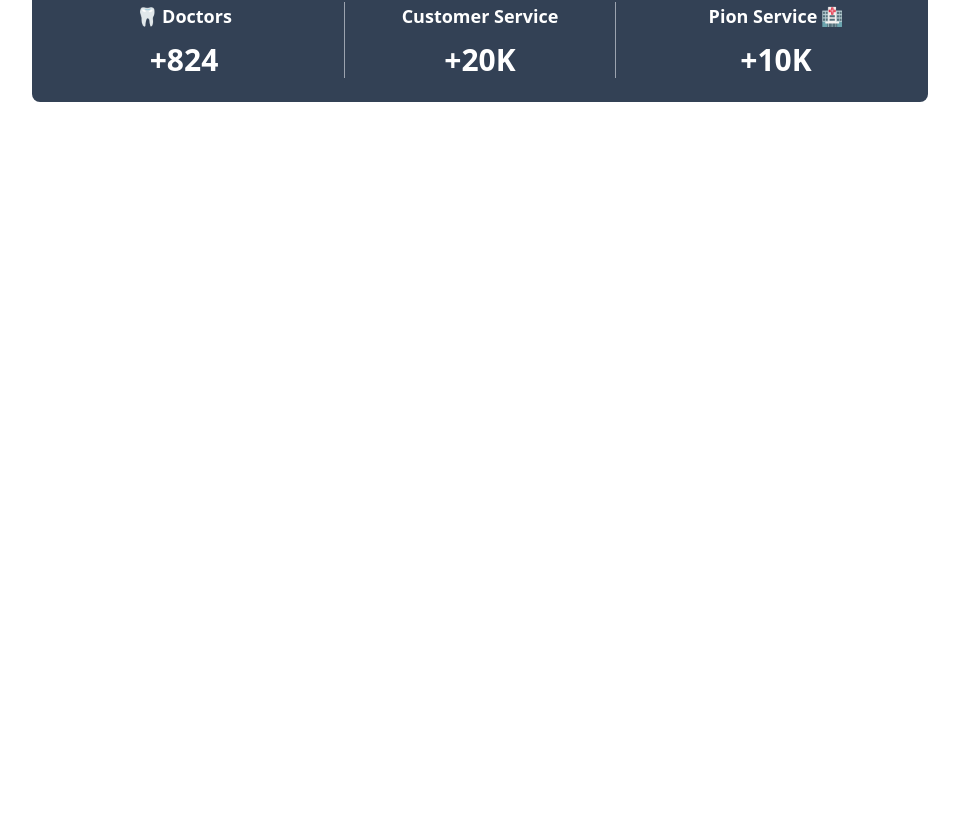
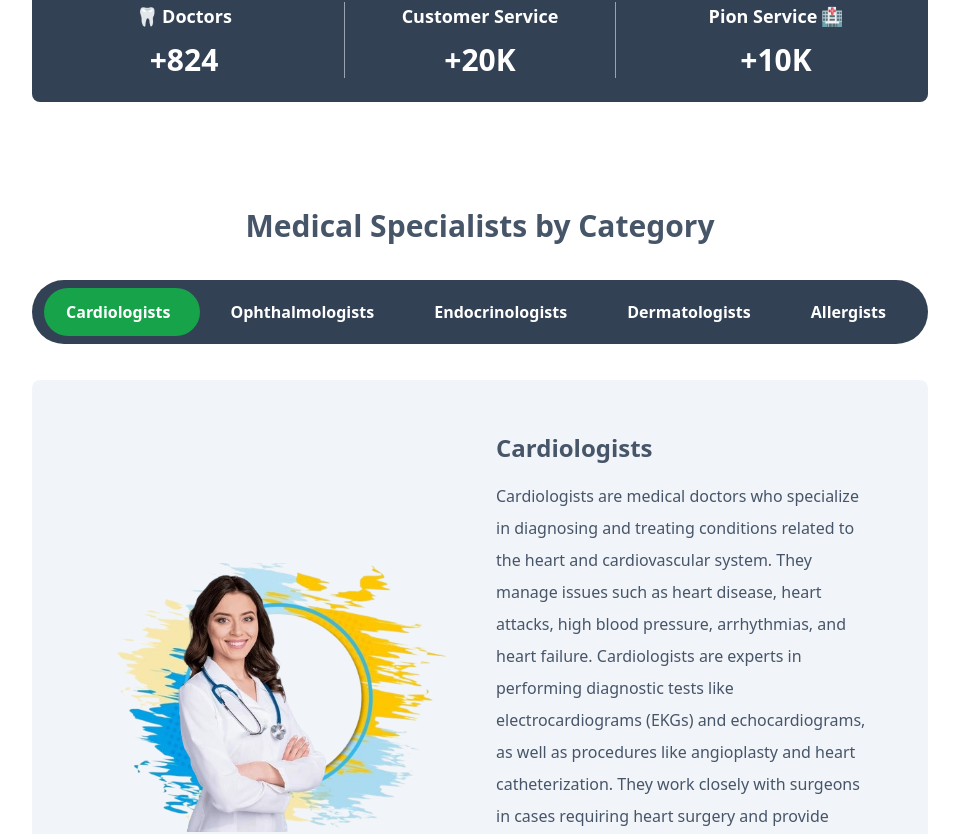
Before and after one commit to rabiulahsan/doctor-booking-client, a React (Vite) app: page / in a window 1280 px wide. Shown: the part 1393-2227 px from the top of the page, without its empty margins (160-1119 px from the left). Before the commit the page ends 1559 px from the top, so only its background shows below. Built offline with nearby package versions, Linux system fonts and the light colour scheme.

Commit message:
created category section

```diff
--- /dev/null
+++ b/src/Pages/HomePage/Categories/Categories.jsx
@@ -0,0 +1,93 @@
+import { useEffect, useRef, useState } from "react";
+import CategoriesCard from "./CategoriesCard";
+import SectionTitle from "../../../Components/SectionTitle/SectionTitle";
+
+const Categories = () => {
+  const [activeTab, setActiveTab] = useState(0);
+  const indicatorRef = useRef(null);
+  const buttonRefs = useRef([]);
+  const specialists = [
+    {
+      id: 0,
+      name: "Cardiologists",
+      data: "Cardiologists are medical doctors who specialize in diagnosing and treating conditions related to the heart and cardiovascular system. They manage issues such as heart disease, heart attacks, high blood pressure, arrhythmias, and heart failure. Cardiologists are experts in performing diagnostic tests like electrocardiograms (EKGs) and echocardiograms, as well as procedures like angioplasty and heart catheterization. They work closely with surgeons in cases requiring heart surgery and provide ongoing care for patients with chronic heart conditions.",
+      image: "/1.png", // Image placeholder
+    },
+    {
+      id: 1,
+      name: "Ophthalmologists",
+      data: "Ophthalmologists are eye care specialists who are trained to diagnose and treat all types of eye disorders and diseases. They are licensed to practice medicine and perform surgery. Ophthalmologists treat a variety of conditions including glaucoma, cataracts, macular degeneration, diabetic retinopathy, and other vision problems. They are also qualified to prescribe corrective lenses such as glasses or contact lenses and perform vision-related surgeries like LASIK. Their expertise extends to both medical and surgical aspects of eye care.",
+      image: "/2.png", // Image placeholder
+    },
+    {
+      id: 2,
+      name: "Endocrinologists",
+      data: "Endocrinologists specialize in the body’s hormonal systems. They diagnose and treat conditions related to hormonal imbalances, including diabetes, thyroid diseases, metabolic disorders, osteoporosis, infertility, and hypertension. These doctors are experts in glands and hormones, and they often work with patients suffering from chronic conditions that require long-term care and monitoring. Endocrinologists play a key role in managing diabetes, helping patients regulate blood sugar levels through medications, insulin therapy, and lifestyle changes.",
+      image: "/3.png", // Image placeholder
+    },
+    {
+      id: 3,
+      name: "Dermatologists",
+      data: "Dermatologists are specialists in diagnosing and treating skin, hair, and nail disorders. They handle a wide variety of skin conditions, ranging from cosmetic concerns such as acne, scars, and wrinkles, to more severe conditions like eczema, psoriasis, and skin cancer. Dermatologists also perform procedures like mole removal, skin biopsies, and cosmetic surgeries such as botox injections. They are experts in skin care treatments and play an essential role in detecting early signs of skin cancer and providing preventive care.",
+      image: "/4.png", // Image placeholder
+    },
+    {
+      id: 4,
+      name: "Allergists",
+      data: "Allergists, or immunologists, specialize in diagnosing and treating allergic conditions and immune system disorders. They help patients manage allergies related to food, pollen, mold, and animal dander, as well as conditions like asthma, hay fever, and eczema. Allergists conduct allergy testing and provide treatments such as allergy shots (immunotherapy) to help patients reduce their allergic reactions. They also treat more complex immune system disorders such as autoimmune diseases and immune deficiencies, helping to improve patients’ quality of life through personalized treatment plans.",
+      image: "/5.png", // Image placeholder
+    },
+  ];
+
+  // Dynamically set the sliding indicator width and position
+  useEffect(() => {
+    const activeButton = buttonRefs.current[activeTab];
+    if (activeButton && indicatorRef.current) {
+      const buttonWidth = activeButton.offsetWidth;
+      indicatorRef.current.style.width = `${buttonWidth}px`;
+      indicatorRef.current.style.transform = `translateX(${activeButton.offsetLeft}px)`;
+    }
+  }, [activeTab]);
+
+  return (
+    <div className="my-[5%]  py-6 lg:px-[15%]">
+      <SectionTitle heading="Medical Specialists by Category"></SectionTitle>
+      {/* Tab Navigation */}
+      <div className="relative flex items-center p-2 rounded-full bg-slate-700 overflow-hidden transition">
+        {/* Sliding Indicator */}
+        <div
+          ref={indicatorRef}
+          className="absolute top-2 bottom-2 left-1 right-1 rounded-full bg-green-600 transition-all duration-700 "
+        ></div>
+
+        {/* Tab Buttons */}
+        {specialists.map((specialist, index) => (
+          <button
+            key={specialist.id}
+            ref={(el) => (buttonRefs.current[index] = el)}
+            onClick={() => setActiveTab(index)}
+            className={`relative flex-grow py-3 mr-2 px-6  rounded-full font-semibold text-white ${
+              activeTab === index ? "" : "hover:bg-slate-600"
+            }`}
+          >
+            {specialist.name}
+          </button>
+        ))}
+      </div>
+
+      {/* Tab Content */}
+      <div className="mt-[4%] p-4  rounded-lg bg-slate-100">
+        {specialists
+          .filter((specialist) => specialist.id === activeTab)
+          .map((specialist) => (
+            <CategoriesCard
+              key={specialist.id}
+              specialist={specialist}
+            ></CategoriesCard>
+          ))}
+      </div>
+    </div>
+  );
+};
+
+export default Categories;
--- a/src/Pages/HomePage/Home/Home.jsx
+++ b/src/Pages/HomePage/Home/Home.jsx
@@ -1,6 +1,7 @@
 import Banner from "../Banner/Banner";
 import Steps from "../Steps/Steps";
 import Numbers from "../Numbers/Numbers";
+import Categories from "../Categories/Categories";
 
 const Home = () => {
   return (
@@ -8,6 +9,7 @@ const Home = () => {
       <Banner></Banner>
       <Steps></Steps>
       <Numbers></Numbers>
+      <Categories></Categories>
     </div>
   );
 };
```
